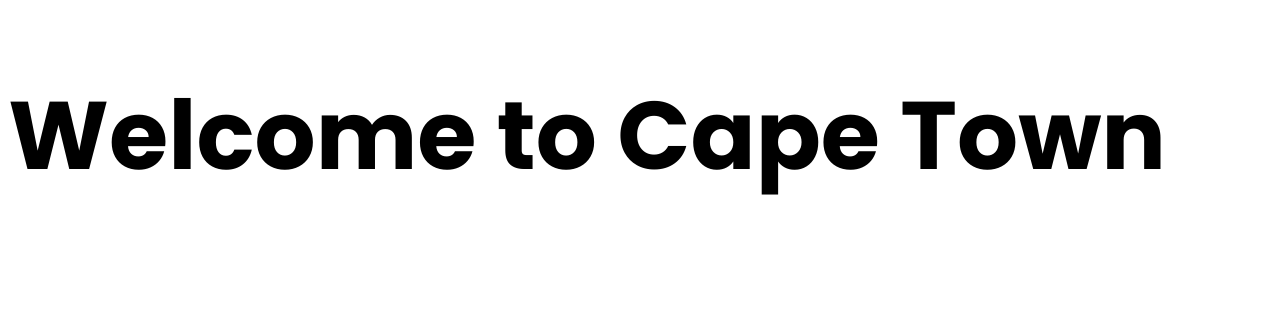
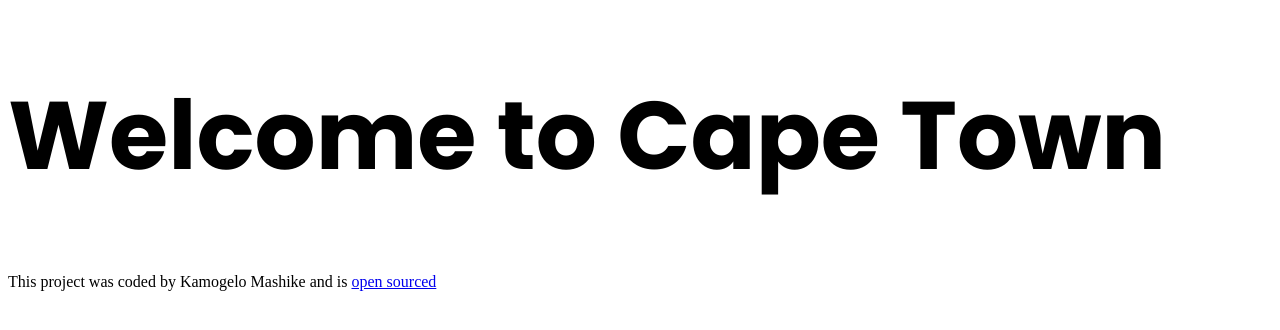
Before and after one commit to Kamogelo98/travel-project, a plain HTML site: page index.html in a window 1280 px wide. Drawn offline with Linux system fonts and the light colour scheme.

Commit message:
Github link of work added

```diff
--- a/index.html
+++ b/index.html
@@ -10,5 +10,6 @@
     <title>Document</title>
 </head>
     <h1>Welcome to Cape Town</h1>
+    <footer>This project was coded by Kamogelo Mashike and is <a href="https://github.com/Kamogelo98/travel-project">open sourced</a></footer>
 </body>
 </html>
```
